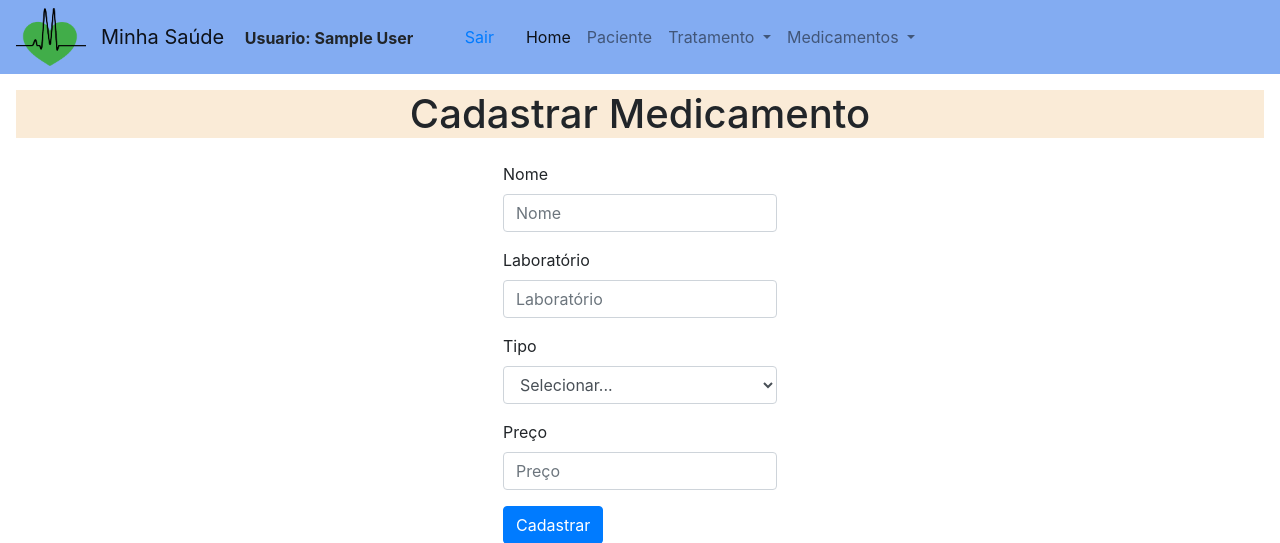
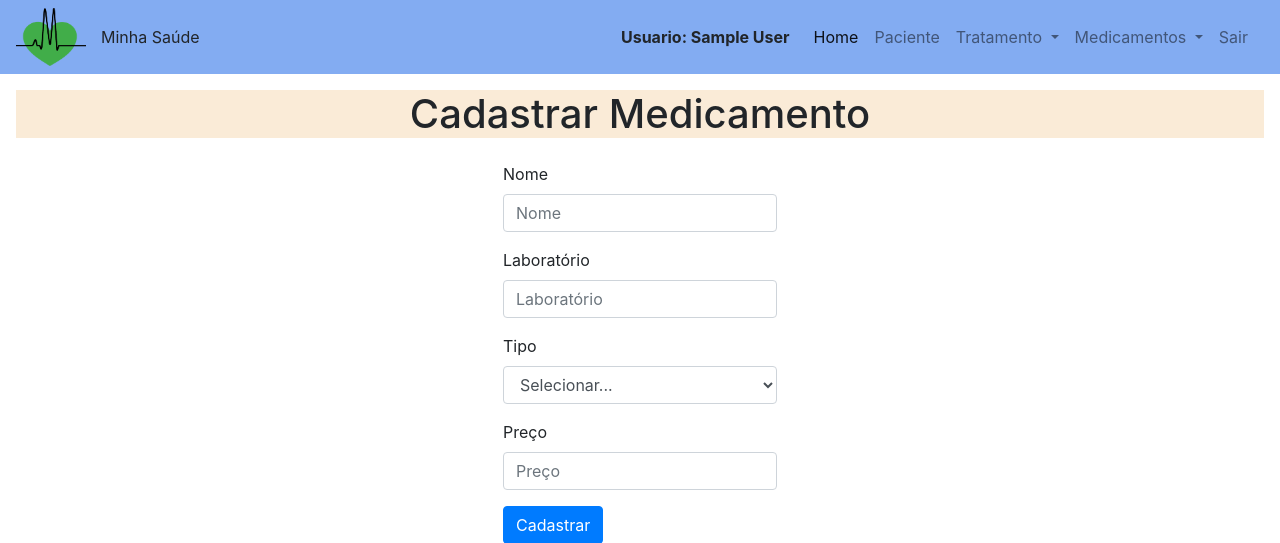
Before and after one commit to mateusvg/Minha-Saude-App-php, a PHP site: page /src/cadmedicamento.php in a window 1280 px wide. Shown: the top 543 px of the page. Run offline with PHP 8.4, Linux system fonts and the light colour scheme; the visitor is signed in with stand-in values (Sample User, id 1); some libraries are stand-ins or nearby versions.

Commit message:
tortoise

```diff
--- a/src/cadmedicamento.php
+++ b/src/cadmedicamento.php
@@ -52,9 +52,7 @@
 
 <?php include('footer.php'); ?>
 
-
-<script src="https://ajax.googleapis.com/ajax/libs/jquery/2.1.1/jquery.min.js"></script>
-<script src="https://cdnjs.cloudflare.com/ajax/libs/jquery.mask/1.13.4/jquery.mask.min.js"></script>
+<!--AJAX MASCARA PREÇO-->
 <script>
     $('#price').mask("###.###,##", {
         reverse: true
--- a/src/menu.php
+++ b/src/menu.php
@@ -2,20 +2,22 @@
   <nav class="navbar navbar-light navbar-expand-lg" style="background-color: #83ACF2;">
     <img class="img-fluid" alt="Responsive image" src="img/logo.png" width="70" href="home.html">
     <div class="col">
-      <a class="navbar-brand" href="#">Minha Saúde</a>
-      <strong>
+      <div class="p-0" href="#">Minha Saúde</div>
+      <div class="p-0" id="timestamp"></div>
+    </div>
+
+    <strong class="p-2">
       <?php
       session_start();
       echo "Usuario: " . $_SESSION['usuarioNome'];
       ?>
     </strong>
 
-</div>
-<a class="p-3" href="banco/sair.php">Sair</a>
     <button class="navbar-toggler" type="button" data-toggle="collapse" data-target="#navbarSupportedContent" aria-controls="navbarSupportedContent" aria-expanded="false" aria-label="Toggle navigation">
       <span class="navbar-toggler-icon"></span>
     </button>
 
+    <div class="d-flex justify-content-end">
       <div class="collapse navbar-collapse p-2" id="navbarSupportedContent">
         <ul class="navbar-nav mr-auto">
           <li class="nav-item active">
@@ -39,15 +41,43 @@
               <a class="dropdown-item" href="cadmedicamento.php">Cadastrar</a>
               <a class="dropdown-item" href="cadmedicamentoGet.php">Procurar</a>
             </div>
+
+          <li class="nav-item">
+            <a class="nav-link" href="banco/sair.php">Sair</a>
+          </li>
+
         </ul>
         <!-- <form class="form-inline my-2 my-lg-0">
         <input class="form-control mr-sm-2" type="search" placeholder="Procurar" aria-label="Search">
         <button class="btn btn-outline-success my-2 my-sm-0" type="submit">Procurar</button>
       </form> -->
       </div>
+    </div>
   </nav>
 </header>
 
+<!--BOOTSTRAP-->
 <script src="https://code.jquery.com/jquery-3.2.1.slim.min.js" integrity="sha384-KJ3o2DKtIkvYIK3UENzmM7KCkRr/rE9/Qpg6aAZGJwFDMVNA/GpGFF93hXpG5KkN" crossorigin="anonymous"></script>
 <script src="https://cdnjs.cloudflare.com/ajax/libs/popper.js/1.12.9/umd/popper.min.js" integrity="sha384-ApNbgh9B+Y1QKtv3Rn7W3mgPxhU9K/ScQsAP7hUibX39j7fakFPskvXusvfa0b4Q" crossorigin="anonymous"></script>
 <script src="https://maxcdn.bootstrapcdn.com/bootstrap/4.0.0/js/bootstrap.min.js" integrity="sha384-JZR6Spejh4U02d8jOt6vLEHfe/JQGiRRSQQxSfFWpi1MquVdAyjUar5+76PVCmYl" crossorigin="anonymous"></script>
+
+<!--AJAX JQUERY-->
+<script src="https://ajax.googleapis.com/ajax/libs/jquery/2.1.1/jquery.min.js"></script>
+<script src="https://cdnjs.cloudflare.com/ajax/libs/jquery.mask/1.13.4/jquery.mask.min.js"></script>
+
+
+<!--Metodos de Relogio-->
+<script>
+  $(document).ready(function() {
+    setInterval(timestamp, 1000);
+  });
+
+  function timestamp() {
+    $.ajax({
+      url: 'timestamp.php',
+      success: function(data) {
+        $('#timestamp').html(data);
+      },
+    });
+  }
+</script>
```
Also changed, not shown: src/model/cadastroPost.php (+11 -2 lines). Lines whose indentation alone changed are shown as unchanged.
